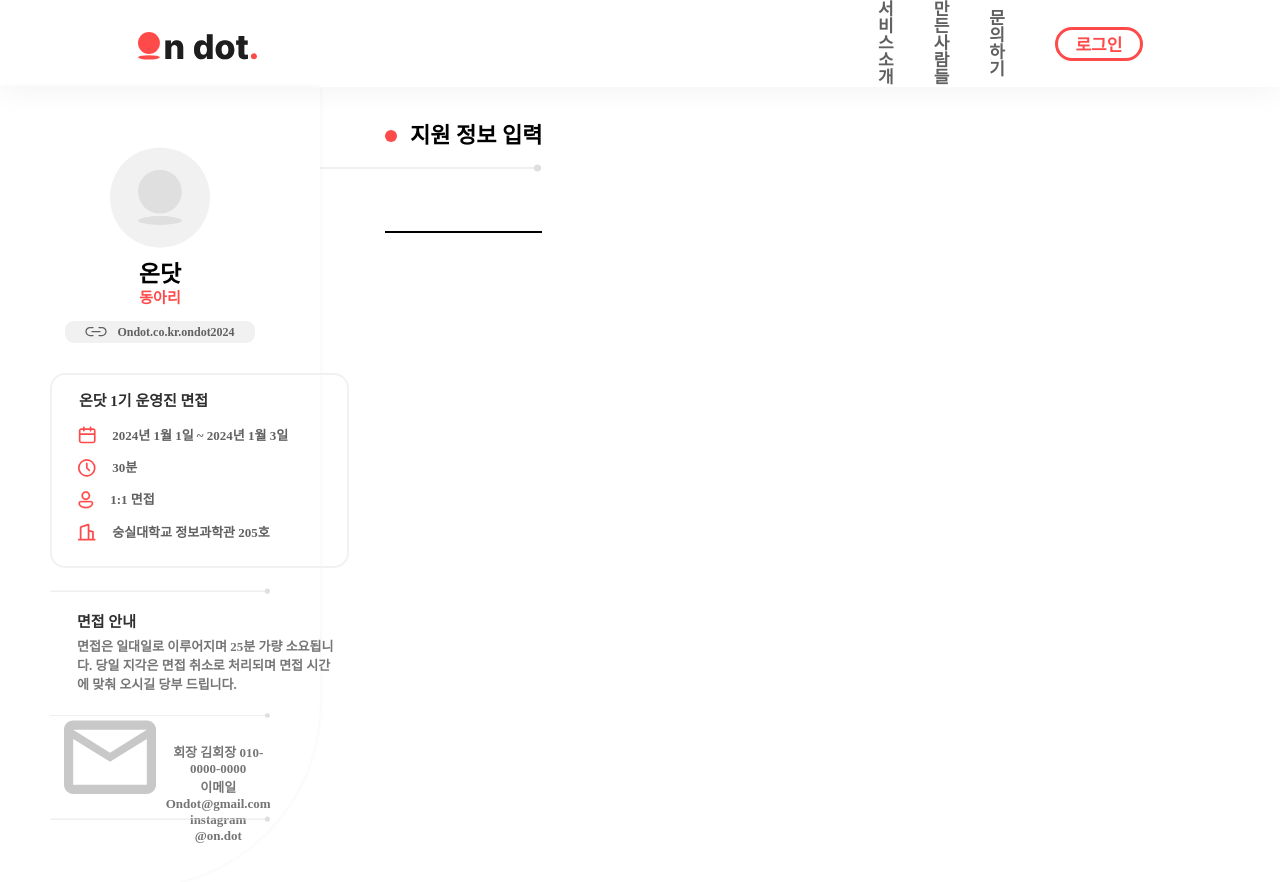
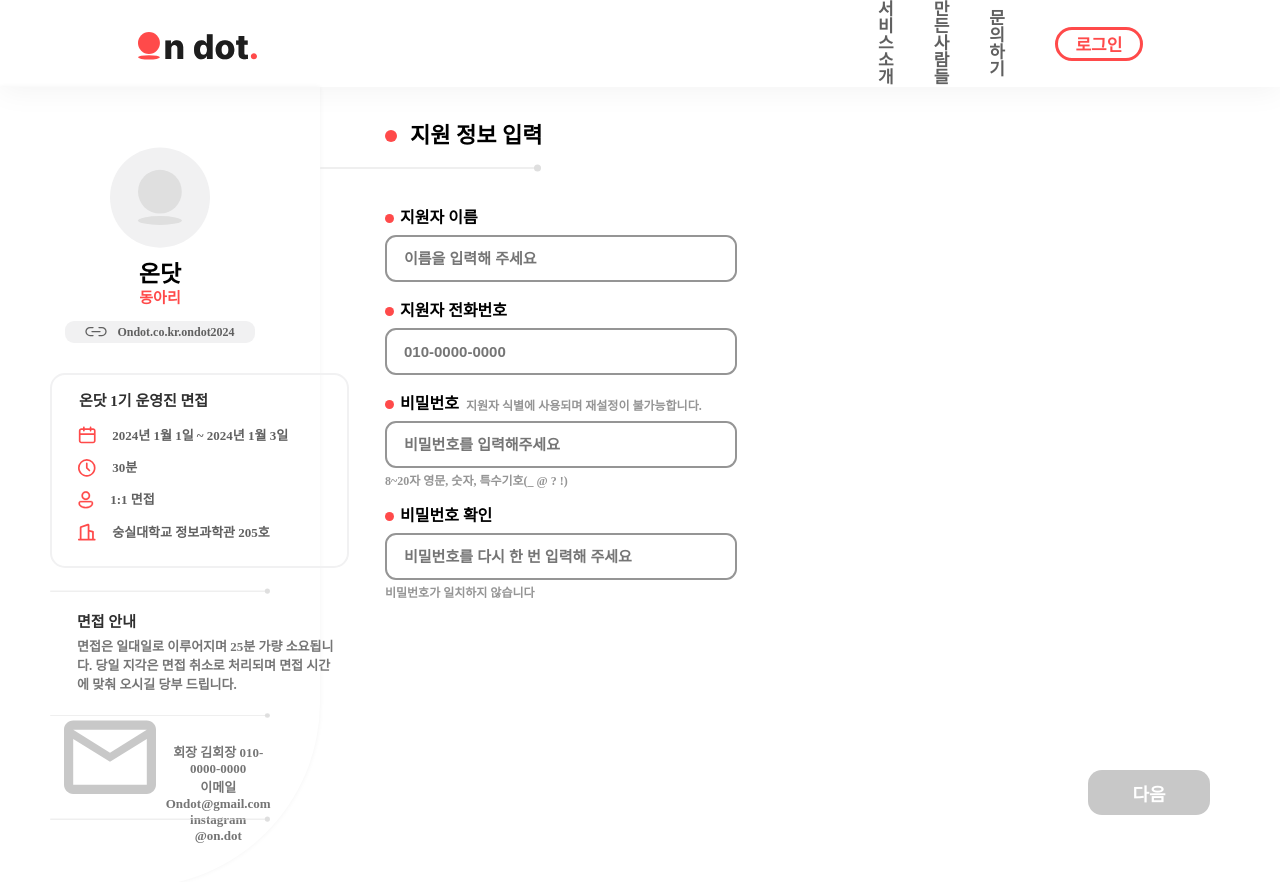
Before and after one commit to Team-OnDot/OnDot-Frontend, a React (Create React App) app: page /apply-info in a window 1280 px wide. Shown: the top 882 px of the page. Built offline with nearby package versions, Linux system fonts and the light colour scheme; a web font is replaced by a local one.

Commit message:
[FEAT] #22 지원자 면접 정보 입력폼 화면 구현

```diff
--- a/src/components/login/LoginForm.tsx
+++ b/src/components/login/LoginForm.tsx
@@ -16,7 +16,7 @@ function LoginForm() {
         resetField,
         formState: { errors }
       } = useForm<IUserData>({
-        mode: "onSubmit"
+        mode: "onBlur"
       });
 
     //submit이 정상적으로 되었을 때 data를 다루는 함수
--- a/src/components/signUp/SignUpForm.tsx
+++ b/src/components/signUp/SignUpForm.tsx
@@ -3,7 +3,6 @@ import * as S from './SignUpForm.style';
 import GroupType from './GroupType';
 import {useForm} from 'react-hook-form';
 import { useState, useEffect } from 'react';
-import { getValue } from '@testing-library/user-event/dist/utils';
 
 function SignUpForm(){
 
--- a/src/pages/interviewApply/InputInfo.style.ts
+++ b/src/pages/interviewApply/InputInfo.style.ts
@@ -8,19 +8,70 @@ export const InputInfoHeader = styled.div`
     font-weight: 600;
 `;
 
-//원 아이콘
+//큰 원 아이콘
 export const Ellipse1 = styled.div`
     display: flex;
     width: 12px;
     height: 12px;
     border-radius: 20px;
     background-color: ${props => props.theme.colors.red1};
-    margin: auto 13px auto auto;
+    margin: auto 13px auto 0px;
 `;
 
 //지원 정보 입력폼
 export const ApplyForm = styled.form`
-    border: 1px solid black;
-    margin-top: 56px;
+    margin-top: 35px;
     margin-left: 65px;
 `;
+
+//입력폼 제목 박스
+export const ApplyTitle = styled.div`
+    display: flex;
+    margin-top: 21px;
+`;
+
+//작은 원 아이콘
+export const Ellipse2 = styled(Ellipse1)`
+    display: flex;
+    width: 9px;
+    height: 9px;
+    border-radius: 20px;
+    background-color: ${props => props.theme.colors.red1};
+    margin: auto 6px auto 0px;
+`;
+
+//지원자 폼 제목
+export const ApplyTitleText = styled.text`
+    display: flex;
+    font-size: 16px;
+    font-weight: 600;
+`;
+
+//비밀번호 안내 문구
+export const PwTxt = styled.text`
+    display: flex;
+    margin-top: 4px;
+    margin-left: 7px;
+    font-size: 12px;
+    font-weight: 600;
+    color: ${props => props.theme.colors.gray4};
+`;
+
+export const Footer = styled.div`
+    margin-top: 171px;
+`;
+
+export const NextBtn = styled.button<{toggle:boolean}>`
+    background: ${props=>(props.toggle ? `${props.theme.colors.red1}`: `${props.theme.colors.gray5}`)};
+    width: 122px;
+    height: 45px;
+    border: none;
+    padding: 10px;
+    justify-content: center;
+    align-items: center;
+    border-radius: 14px;
+    font-weight: 700;
+    font-size: 18px;
+    color: white;
+    margin-left: 768px;
+`;
--- a/src/pages/interviewApply/InputInfo.tsx
+++ b/src/pages/interviewApply/InputInfo.tsx
@@ -1,13 +1,75 @@
 import { useNavigate } from 'react-router-dom';
 import * as I from './InputInfo.style';
+import * as L from '../../components/login/LoginForm.style';
+import * as S from '../../components/signUp/SignUpForm.style';
+import { useForm } from 'react-hook-form';
+import { useState, useEffect } from 'react';
+
+type IUserData = {
+    userName: string;
+    userPhone: string;
+    userPw: string;
+    pwCheck: string;
+  }
 
 function InputInfo() {
+
+    const {
+        register,
+        handleSubmit,
+        watch,
+        setError,
+        resetField,
+        clearErrors,
+        getValues,
+        formState: { errors }
+    } = useForm<IUserData>({mode: "onSubmit"});
+
+    //비밀번호 일치 확인
+    useEffect(() => {
+
+        if (watch('userPw') !== watch('pwCheck') && watch('pwCheck')) {
+            setError('pwCheck', {
+                type: 'password-mismatch',
+                message: '비밀번호가 일치하지 않습니다'
+            })
+            } else { // 비밀번호 일치시 오류 제거
+            clearErrors('pwCheck');
+        }
+    }, [watch('userPw'), watch('pwCheck')])
+
+    //회원가입 버튼 활성화
+    const [isActive, setIsActive] = useState(false);
+    const watchAll = Object.values(watch());
+    useEffect(() => {
+        if (watchAll.every((el) => el)) {
+        setIsActive(true);
+        } else {
+        setIsActive(false);
+        }
+    }, [watchAll]);
+
+    //입력 취소 버튼
+    const removeInput = (name:any) => {
+        resetField(name);
+    }
+
+    //값이 다 정상적으로 입력되었을 때 실행되는 함수
+    const onValid = (data: IUserData) => {
+        console.log("성공");
+        console.log(data);
+        };
+
+    //값이 다 비정상적으로 입력되었을 때 실행되는 함수
+    const onError = (error:any) => {
+        console.log(error);
+    };
 
 	const navigate = useNavigate();
 
 	return (
 		<div>
-            {/*header*/}
+            {/*Header*/}
             <I.InputInfoHeader>
                 <I.Ellipse1/>
                 지원 정보 입력
@@ -15,9 +77,142 @@ function InputInfo() {
             <img src={process.env.PUBLIC_URL + '/images/lineCircleShort.svg'}/>
 
             {/*Main(지원 정보 입력폼)*/}
-            <I.ApplyForm>
+            <I.ApplyForm onSubmit={handleSubmit(onValid, onError)}>
 
+                <I.ApplyTitle>
+                    <I.Ellipse2/>
+                    <I.ApplyTitleText>지원자 이름</I.ApplyTitleText>
+                </I.ApplyTitle>
+
+                <L.LoginInputBox
+                    toggle={watch("userName")?.length > 0 ? true: false || errors.userName ? true: false}
+                    color={errors.userName ? '#FF4A4A': '#606060'}
+                >
+                    <L.LoginInput
+                        id="userName"
+                        type="text"
+                        placeholder="이름을 입력해 주세요"
+                        {...register("userName",{
+                            required: true,
+                            pattern: {
+                                value: /^[a-zA-Z0-9]{4,16}$/,
+                                message: "4~16자 영문, 숫자"
+                            },
+                        })}
+                    />
+                    {watch("userName")?.length > 0 &&
+                        <L.InputCancelBtn
+                            src={process.env.PUBLIC_URL + '/images/inputCancelIcon.svg'}
+                            onClick={e => removeInput("userName")}
+                        />
+                    }
+                </L.LoginInputBox>
+
+                <I.ApplyTitle>
+                    <I.Ellipse2/>
+                    <I.ApplyTitleText>지원자 전화번호</I.ApplyTitleText>
+                </I.ApplyTitle>
+
+                <L.LoginInputBox
+                    toggle={watch("userPhone")?.length > 0 ? true: false || errors.userPhone ? true: false}
+                    color={errors.userPhone ? '#FF4A4A': '#606060'}
+                >
+                    <L.LoginInput
+                        id="userPhone"
+                        type="text"
+                        placeholder="010-0000-0000"
+                        {...register("userPhone",{
+                            required: true,
+                            pattern: {
+                                value: /^(01[0]{1})[0-9]{4}[0-9]{4}$/,
+                                message: ""
+                            },
+                        })}
+                    />
+                    {watch("userPhone")?.length > 0 &&
+                        <L.InputCancelBtn
+                            src={process.env.PUBLIC_URL + '/images/inputCancelIcon.svg'}
+                            onClick={e => removeInput("userPhone")}
+                        />
+                    }
+                </L.LoginInputBox>
+
+                <I.ApplyTitle>
+                    <I.Ellipse2/>
+                    <I.ApplyTitleText>비밀번호</I.ApplyTitleText>
+                    <I.PwTxt>지원자 식별에 사용되며 재설정이 불가능합니다.</I.PwTxt>
+                </I.ApplyTitle>
+
+                <L.LoginInputBox
+                    toggle={watch("userPw")?.length > 0 ? true: false || errors.userPw ? true: false}
+                    color={errors.userPw ? '#FF4A4A': '#606060'}
+                >
+                    <L.LoginInput
+                        id="userPw"
+                        type="text"
+                        placeholder="비밀번호를 입력해주세요"
+                        {...register("userPw",{
+                            required: true,
+                            pattern: {
+                                value:/^[a-z0-9#?!@$%^&*-](?=.*?[a-z])(?=.*?[0-9])(?=.*?[#?!@$ %^&*-])[a-z0-9#?!@$%^&*-]{8,20}$/,
+                                message: "8~20자 영문, 숫자, 특수기호(_ @ ? !)"
+                            },
+                        })}
+                    />
+                    {watch("userPw")?.length > 0 &&
+                        <L.InputCancelBtn
+                            src={process.env.PUBLIC_URL + '/images/inputCancelIcon.svg'}
+                            onClick={e => removeInput("userPw")}
+                        />
+                    }
+                </L.LoginInputBox>
+                <S.ErrorMessage>
+                    {watch("userPw")?.length === 0 && <S.HeplerText error={errors.userPw ? true : false}>8~20자 영문, 숫자, 특수기호(_ @ ? !)</S.HeplerText>}
+                    <S.ErrorText error={errors.userPw ? true : false}>8~20자 영문, 숫자, 특수기호(_ @ ? !)</S.ErrorText>
+                </S.ErrorMessage>
+
+                <I.ApplyTitle>
+                    <I.Ellipse2/>
+                    <I.ApplyTitleText>비밀번호 확인</I.ApplyTitleText>
+                </I.ApplyTitle>
+
+                <L.LoginInputBox
+                    toggle={watch("pwCheck")?.length > 0 ? true: false || errors.pwCheck ? true: false}
+                    color={errors.pwCheck ? '#FF4A4A': '#606060'}
+                >
+                    <L.LoginInput
+                        id="pwCheck"
+                        type="text"
+                        placeholder="비밀번호를 다시 한 번 입력해 주세요"
+                        {...register("pwCheck",{
+                            required: true,
+                            validate: {
+                                matchPassword: (value) => {
+                                  const { userPw } = getValues();
+                                  return userPw === value || '비밀번호가 일치하지 않습니다'
+                                }
+                            }
+                        })}
+                    />
+                    {watch("pwCheck")?.length > 0 &&
+                        <L.InputCancelBtn
+                            src={process.env.PUBLIC_URL + '/images/inputCancelIcon.svg'}
+                            onClick={e => removeInput("pwCheck")}
+                        />
+                    }
+                </L.LoginInputBox>
+                <S.ErrorMessage>
+                    {watch("pwCheck")?.length === 0 && <S.HeplerText error={errors.pwCheck ? true : false}>비밀번호가 일치하지 않습니다</S.HeplerText>}
+                    <S.ErrorText error={errors.pwCheck ? true : false}>{errors?.pwCheck?.message}</S.ErrorText>
+                </S.ErrorMessage>
             </I.ApplyForm>
+
+            <I.Footer>
+                <I.NextBtn type="submit" toggle={isActive}>
+                    다음
+                </I.NextBtn>
+            </I.Footer>
+
         </div>
 	);
 }
```
